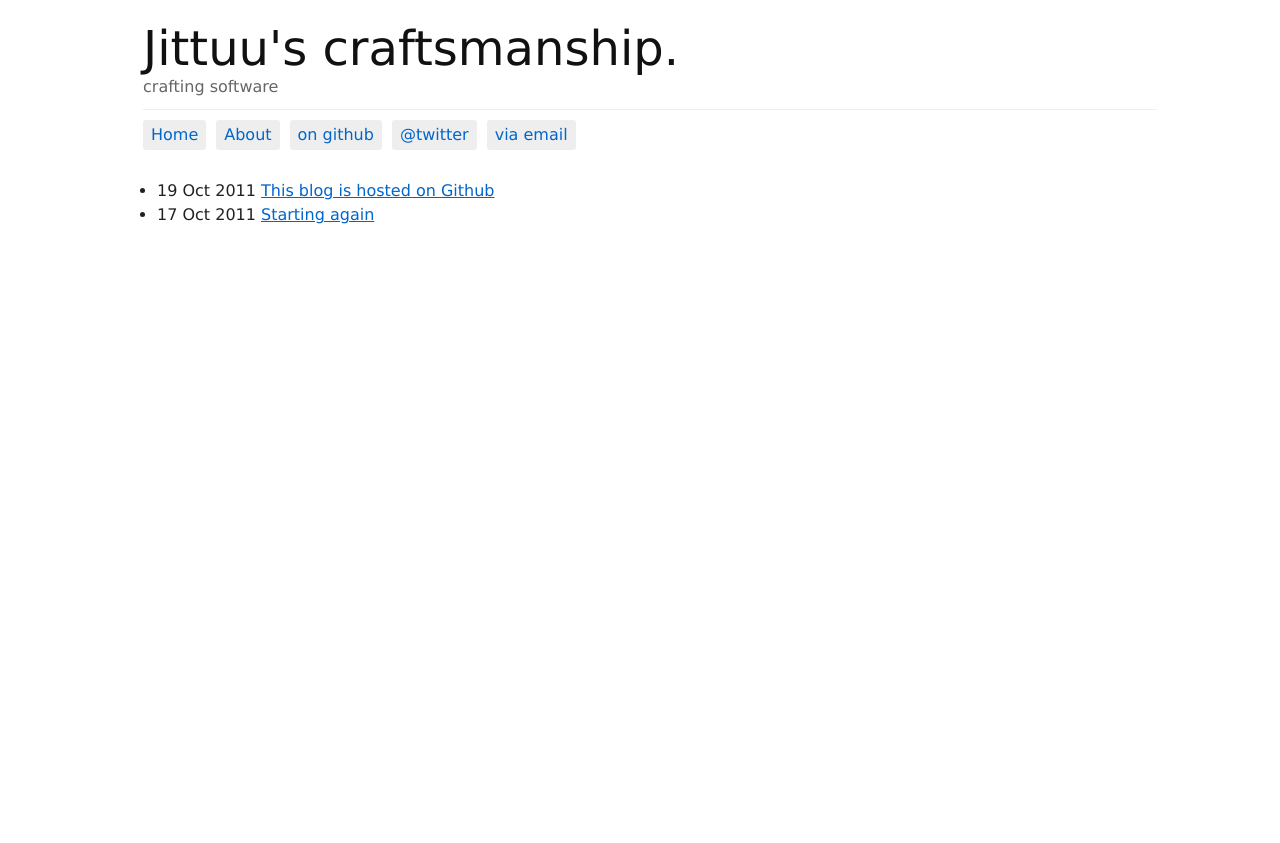
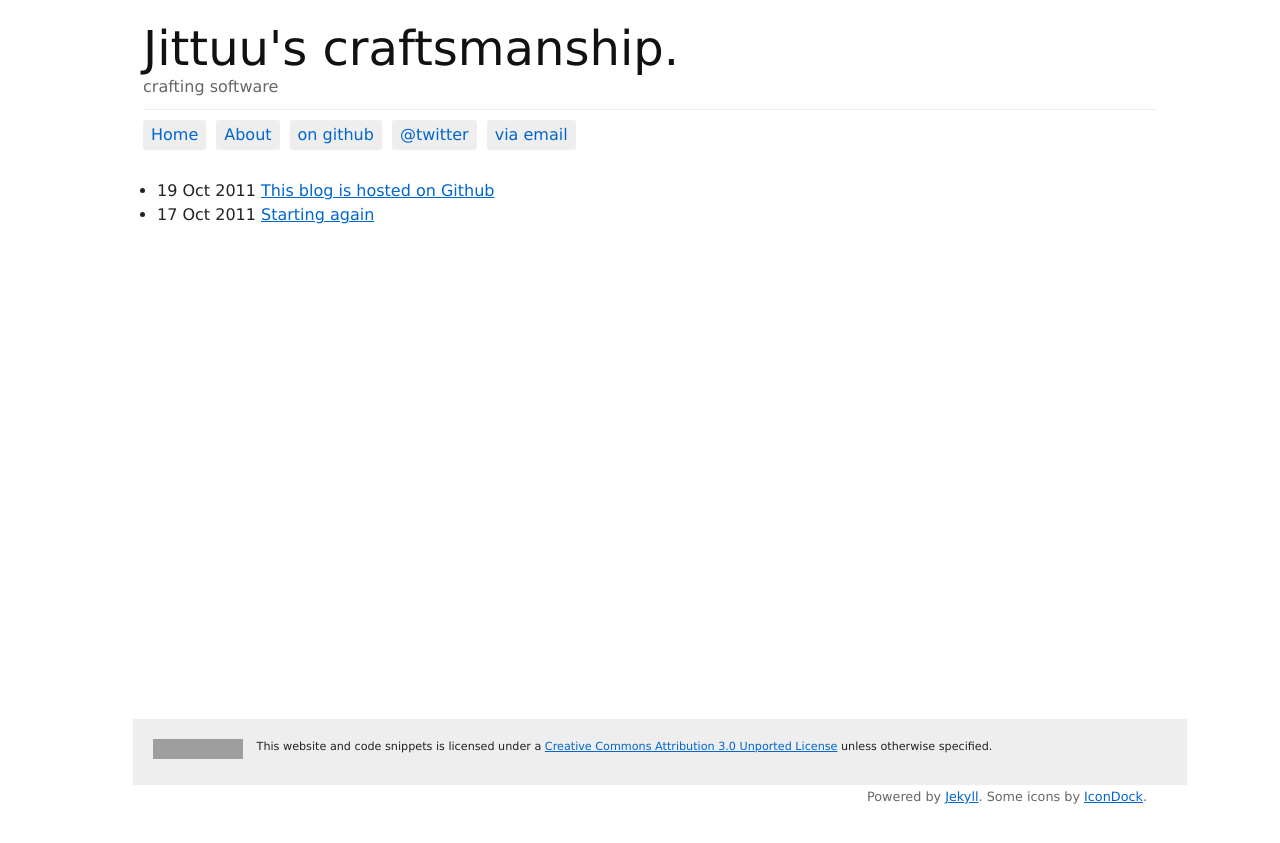
Before and after one commit to jittuu/jittuu.github.com, a Jekyll site: the page built from index.html, in a window 1280 px wide. Shown: the top 843 px of the page. Built offline with Jekyll 4.4.1, drawn with Linux system fonts in a browser that asks for light colours; grey boxes are pictures that could not be loaded.

Commit message:
used creative common license 3.0

```diff
--- a/_layouts/default.html
+++ b/_layouts/default.html
@@ -27,6 +27,17 @@
       <div id="content" class="span-24">
         {{ content }}
       </div>
+
+      <div id="footer" class="span-24">
+          <a rel="license" href="http://creativecommons.org/licenses/by/3.0/"><img alt="Creative Commons License" style="border-width:0" src="http://i.creativecommons.org/l/by/3.0/88x31.png"></a>
+          <span>
+            This website and code snippets is licensed under a <a rel="license" href="http://creativecommons.org/licenses/by/3.0/">Creative Commons Attribution 3.0 Unported License</a> unless otherwise specified.
+          </span>
+          <br />
+      </div>
+      <span class="small quiet right">
+        Powered by <a href="http://jekyllrb.com">Jekyll</a>. Some icons by <a href="http://icondock.com">IconDock</a>.
+      </span>
     </div>
   </body>
 </html>
--- a/assets/css/main.css
+++ b/assets/css/main.css
@@ -242,6 +242,7 @@ hr.space {background:#fff;color:#fff;visibility:hidden;}
 .post { margin: 0 0 0 30px; }
 .post h1 { font-weight:bold; font-size:1.5em }
 
+div#content { min-height: 500px }
 div#nav { float: left; display: inline; padding: 10px 0 0; margin: 10px 0 0 10px; border-top: 1px solid #EEE; }
 div#nav ul { float: left; margin: 0 0 5px; padding: 0; }
 div#nav ul li { float: left; display: inline; margin: 0 10px 0 0; }
@@ -249,3 +250,7 @@ div#nav ul li a { float: left; display: block; background: #EEE; color #666; pad
 
 #header { margin: 0 0 0 10px; }
 #header h1 { margin-bottom: 3px; }
+
+#footer { float: left; display: inline; border-top: 1px; font-size: 70%; background: #EEE; margin-top: 40px; padding: 20px; }
+#footer img { margin-right: 10px }
+#footer span, #footer span a { vertical-align: top; }
```
